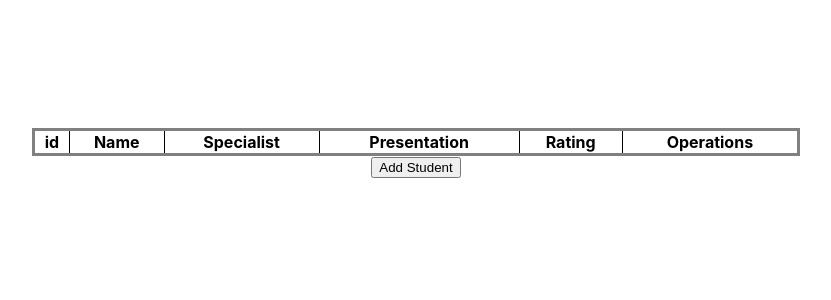
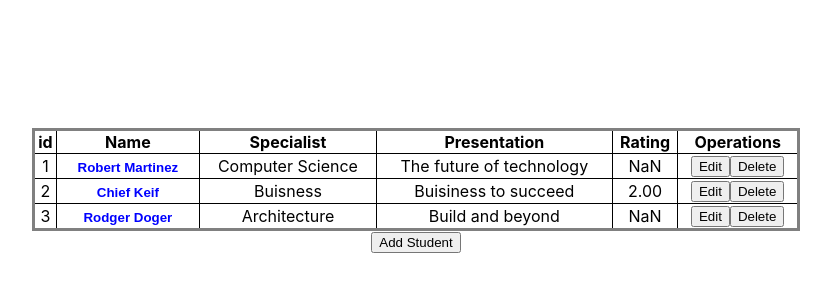
Before and after one commit to rmartinez213/react--personal-labs, a React (Create React App) app in the folder candidate-review-table/: page / in a window 1280 px wide. Shown: the top 300 px of the page, without its empty margins (224-1055 px from the left). Built offline with nearby package versions, Linux system fonts and the light colour scheme.

Commit message:
Finished review implementation w/ no known bugs...yet

```diff
--- a/candidate-review-table/src/Components/AddUser.js
+++ b/candidate-review-table/src/Components/AddUser.js
@@ -11,7 +11,8 @@ class AddUser extends Component {
             name: '',
             specialist: '',
             presentation: '',
-            rating: 'N/A'
+            rating: 'N/A',
+            totalReviews: 0
         };
     }
 
--- a/candidate-review-table/src/Components/EditUser.js
+++ b/candidate-review-table/src/Components/EditUser.js
@@ -13,7 +13,8 @@ class EditUser extends Component {
             name: this.props.user.name,
             specialist: this.props.user.specialist,
             presentation: this.props.user.presentation,
-            rating: this.props.user.rating
+            rating: this.props.user.rating,
+            totalReviews: this.props.user.totalReviews
         }
     }
 
@@ -25,7 +26,8 @@ class EditUser extends Component {
             name: this.state.name,
             specialist: this.state.specialist,
             presentation: this.state.presentation,
-            rating: this.state.rating
+            rating: this.state.rating,
+            totalReviews: this.state.totalReviews
         }
 
         this.props.editUser(newUser);
--- a/candidate-review-table/src/Components/ReviewUser.js
+++ b/candidate-review-table/src/Components/ReviewUser.js
@@ -86,7 +86,7 @@ class ReviewUser extends Component {
                             <td>{this.state.user.name}</td>
                             <td>{this.state.user.specialist}</td>
                             <td>{this.state.user.presentation}</td>
-                            <td>{this.state.user.rating}</td>
+                            <td>{(this.state.user.rating / this.state.user.totalReviews).toPrecision(3)}</td>
                         </tr>
                     </tbody>
                 </table>
@@ -95,12 +95,19 @@ class ReviewUser extends Component {
                     <tbody>
                         {this.state.reviews.map((review, index) => {
                             if (review.UserInterviewID === this.state.user.id) {
-                                return (
-                                    <tr key={review.id} className='divWidth'>
-                                        <td>Rating: {review.rating}</td>
+                                return [
+
+                                    <tr key={review.id}>
+                                        <td className='ratingStyle'>Rating: {review.rating}</td>
                                         <td align='right'>Posted by {review.name} on {review.date}</td>
+                                    </tr>,
+
+                                    <tr className='commentStyle' key={review.id + '-1'}>
+                                        <td colSpan={2}>
+                                        Comment: {review.comment}
+                                        </td>
                                     </tr>
-                                )
+                                ]
                             }
                             return null
                         })}
--- a/candidate-review-table/src/Components/Table.js
+++ b/candidate-review-table/src/Components/Table.js
@@ -7,15 +7,24 @@ import ReviewUser from './ReviewUser'
 
 
 class Table extends Component {
+    /*
 
+
+
+    */
     constructor() {
         super();
 
         this.state = {
             users: [
+                { id: 1, name: 'Robert Martinez', specialist: 'Computer Science', presentation: 'The future of technology', rating: 'N/A', totalReviews: 0 },
+                { id: 2, name: 'Chief Keif', specialist: 'Buisness', presentation: 'Buisiness to succeed', rating: 'N/A', totalReviews: 2 },
+                { id: 3, name: 'Rodger Doger', specialist: 'Architecture', presentation: 'Build and beyond', rating: 'N/A', totalReviews: 0 }
             ],
 
             reviews: [
+                { id: 1, UserInterviewID: 2, rating: 1, name: 'Daniel Rodgriguez', date: '2/18/2019', comment: 'He has a unique voice' },
+                { id: 2, UserInterviewID: 2, rating: 3, name: 'Johnny Sizario', date: '5/2/2019', comment: 'He likes raw chicken. He has so much stuff in class in terms of material. He only allows you to use 1 cheat sheet for the final.' }
             ],
 
             home: true,
@@ -28,11 +37,24 @@ class Table extends Component {
 
     componentWillMount() {
 
-        this.state.users.map((user, index) => {
+        //UNCOMMENT if database will be used or there is local existing data
+        var newArray = null;
+
+        this.state.users.map((user, userIndex) => {
             this.state.reviews.map((reviewUser, index) => {
-                if (reviewUser.UserInterviewID === user.id) {
+                if (user.id === reviewUser.UserInterviewID && user.rating === 'N/A') {
+                    //console.log('NEW REVIEW FOR OTHER');
+                    newArray = Object.assign([], this.state.users);
+                    newArray[userIndex].rating = reviewUser.rating;
+                    newArray[userIndex].totalReviews = 1;
+                    this.setState({ users: newArray });
+                }
 
-                    return console.log('User Interview ID' + reviewUser.UserInterviewID + '. ID: ' + user.id)
+                else if (reviewUser.UserInterviewID === user.id) {
+                    newArray = Object.assign([], this.state.users)
+                    newArray[userIndex].rating += reviewUser.rating
+                    newArray[userIndex].totalReviews += 1
+                    this.setState({ users: newArray })
                 }
             })
         })
@@ -54,7 +76,6 @@ class Table extends Component {
     }
 
     reviewFunction(index, e) {
-
         this.setState({
             currIndex: index,
             home: false,
@@ -64,13 +85,14 @@ class Table extends Component {
         });
     }
 
+    //Create new array obj and set state
     onChangeAddUser(newUser) {
         const newArray = Object.assign([], this.state.users);
         newArray.push(newUser);
         this.setState({ users: newArray, home: true, add: false })
     }
 
-
+    //Create new array obj, edit array values, and set state
     onChanceEditUser(editedUser) {
         const newArray = Object.assign([], this.state.users);
         console.log(newArray[this.state.currIndex] = editedUser);
@@ -88,18 +110,19 @@ class Table extends Component {
         var newArray = null;
 
         this.state.users.map((user, userIndex) => {
-            if (newReview.UserInterviewID === user.id) {
-                if (user.rating === 'N/A') {
-                    newArray = Object.assign([], this.state.users)
-                    newArray[userIndex].rating = (newReview.rating)
-                    this.setState({ users: newArray })
-                }
-                else {
-                    newArray = Object.assign([], this.state.users)
-                    newArray[userIndex].rating += newReview.rating;
-                    this.setState({ users: newArray })
-                    return;
-                }
+            if (user.id === newReview.UserInterviewID && user.rating === 'N/A') {
+                console.log('NEW REVIEW FOR OTHER')
+                newArray = Object.assign([], this.state.users);
+                newArray[userIndex].rating = newReview.rating;
+                newArray[userIndex].totalReviews = 1;
+                this.setState({ users: newArray });
+            }
+
+            else if (user.id === newReview.UserInterviewID) {
+                newArray = Object.assign([], this.state.users)
+                newArray[userIndex].rating += newReview.rating;
+                newArray[userIndex].totalReviews += 1;
+                this.setState({ users: newArray });
             }
         })
     }
@@ -136,7 +159,7 @@ class Table extends Component {
                                         <td><button onClick={this.reviewFunction.bind(this, index)} className='noStyleButton'>{user.name}</button></td>
                                         <td>{user.specialist}</td>
                                         <td>{user.presentation}</td>
-                                        <td>{user.rating}</td>
+                                        <td>{(user.rating / user.totalReviews).toPrecision(3)}</td>
                                         <td>
                                             <button
                                                 type='button'
--- a/candidate-review-table/src/tableStyle.css
+++ b/candidate-review-table/src/tableStyle.css
@@ -81,3 +81,11 @@ a:active{
     color: blue;
     font-weight: bold;
 }
+
+.commentStyle{
+    width: 100%;
+}
+
+.ratingStyle{
+    width: 30%;
+}
```
